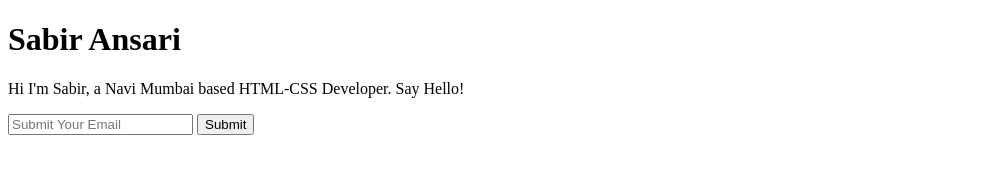
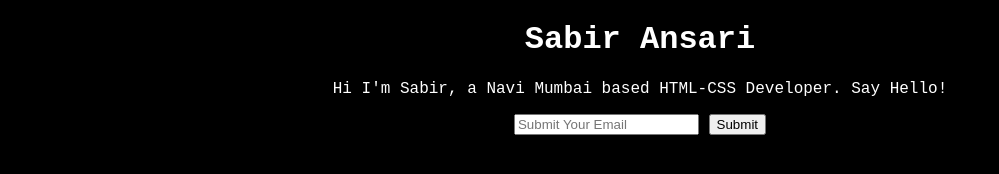
Before and after one commit to ansabir/simple-portfolio, a plain HTML site: page index.html in a window 1280 px wide. Shown: the whole page, without its empty margins (0-999 px from the left). Drawn offline with Linux system fonts and the light colour scheme.

Commit message:
Added basic styling

```diff
--- a/index.html
+++ b/index.html
@@ -5,6 +5,7 @@
     <meta http-equiv="X-UA-Compatible" content="IE=edge">
     <meta name="viewport" content="width=device-width, initial-scale=1.0">
     <title>Document</title>
+    <link rel="stylesheet" href="style.css">
 </head>
 <body>
     <h1>Sabir Ansari</h1>
--- /dev/null
+++ b/style.css
@@ -0,0 +1,6 @@
+body {
+    text-align: center;
+    background: black;
+    color: white;
+    font-family: 'Courier New', Courier, monospace;
+}
```
